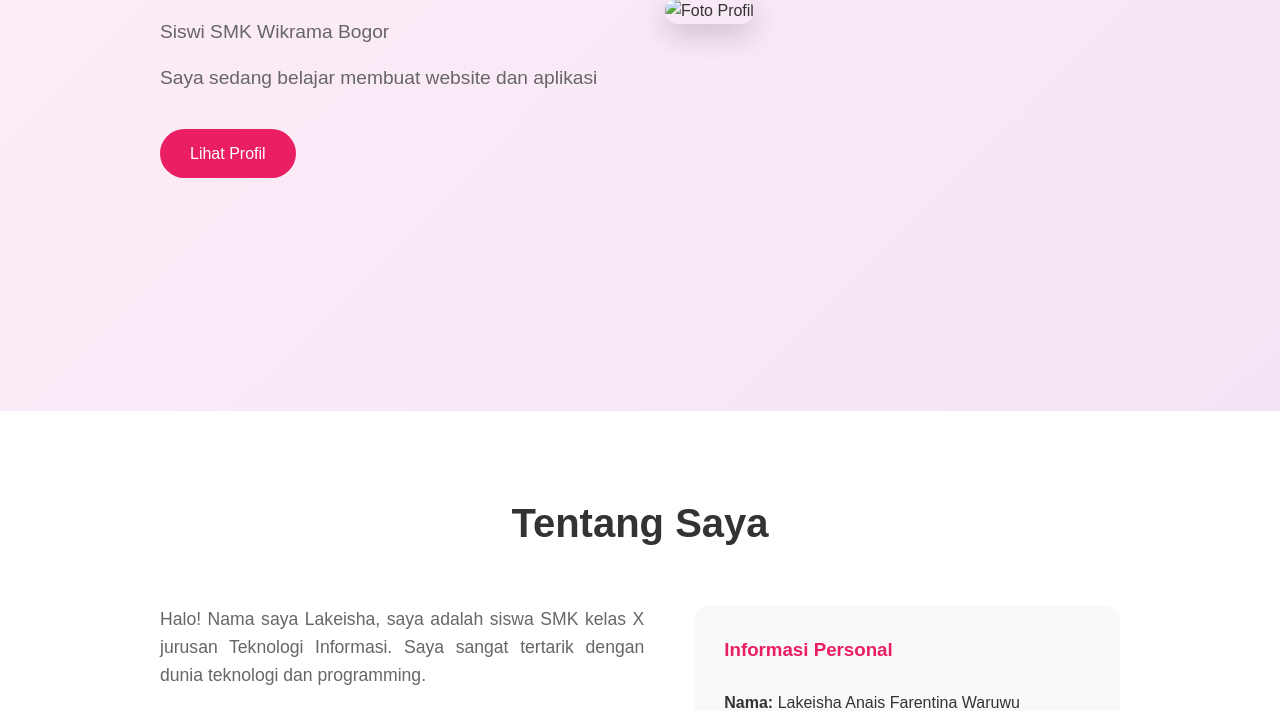
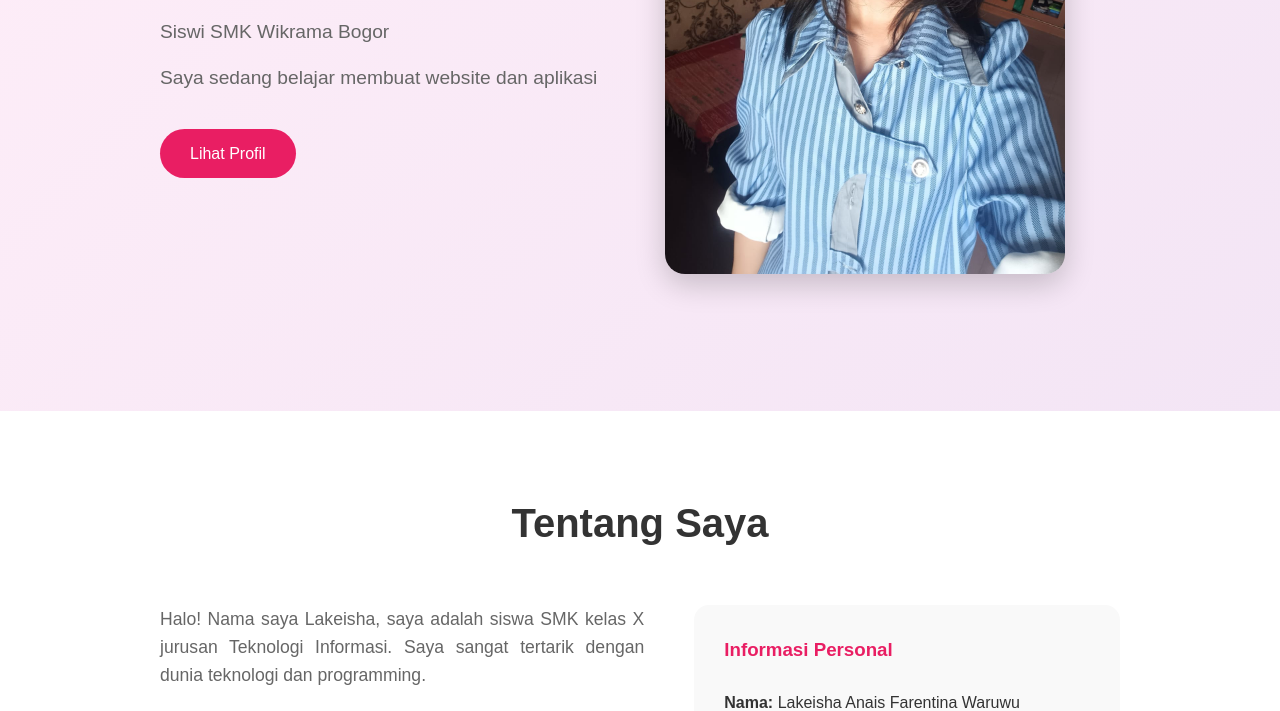
Before and after one commit to Lakeiisha/Portofolioo, a plain HTML site: page index.html in a window 1280 px wide. Shown: the part 389-1100 px from the top of the page. Drawn offline with Linux system fonts and the light colour scheme.

Commit message:
Update index.html

```diff
--- a/index.html
+++ b/index.html
@@ -30,7 +30,7 @@
                 <a href="#about" class="btn">Lihat Profil</a>
             </div>
             <div class="home-image">
-                <img src="roblox1.png" alt="Foto Profil">
+                <img src="foto.jpg" alt="Foto Profil">
             </div>
         </div>
     </section>
```
